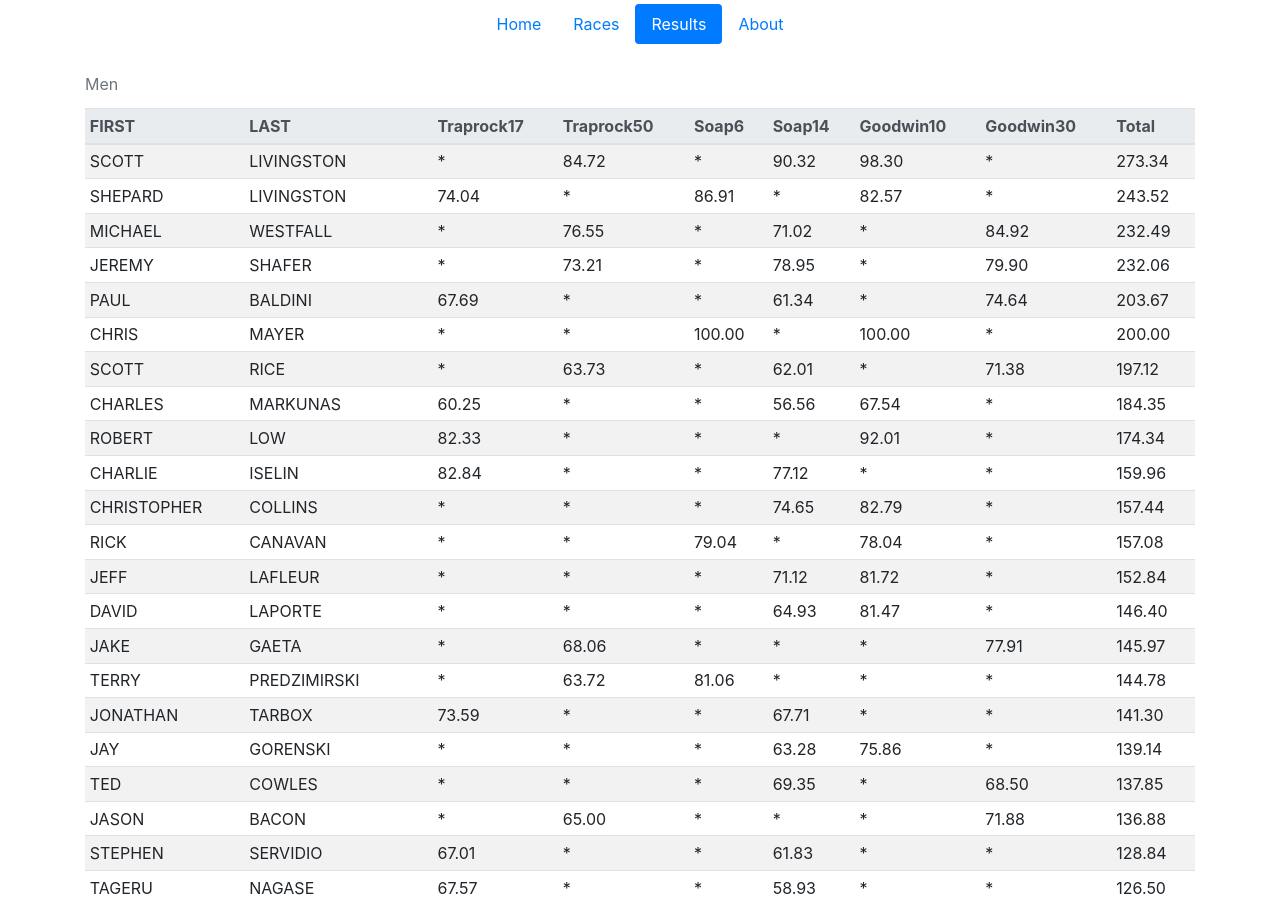
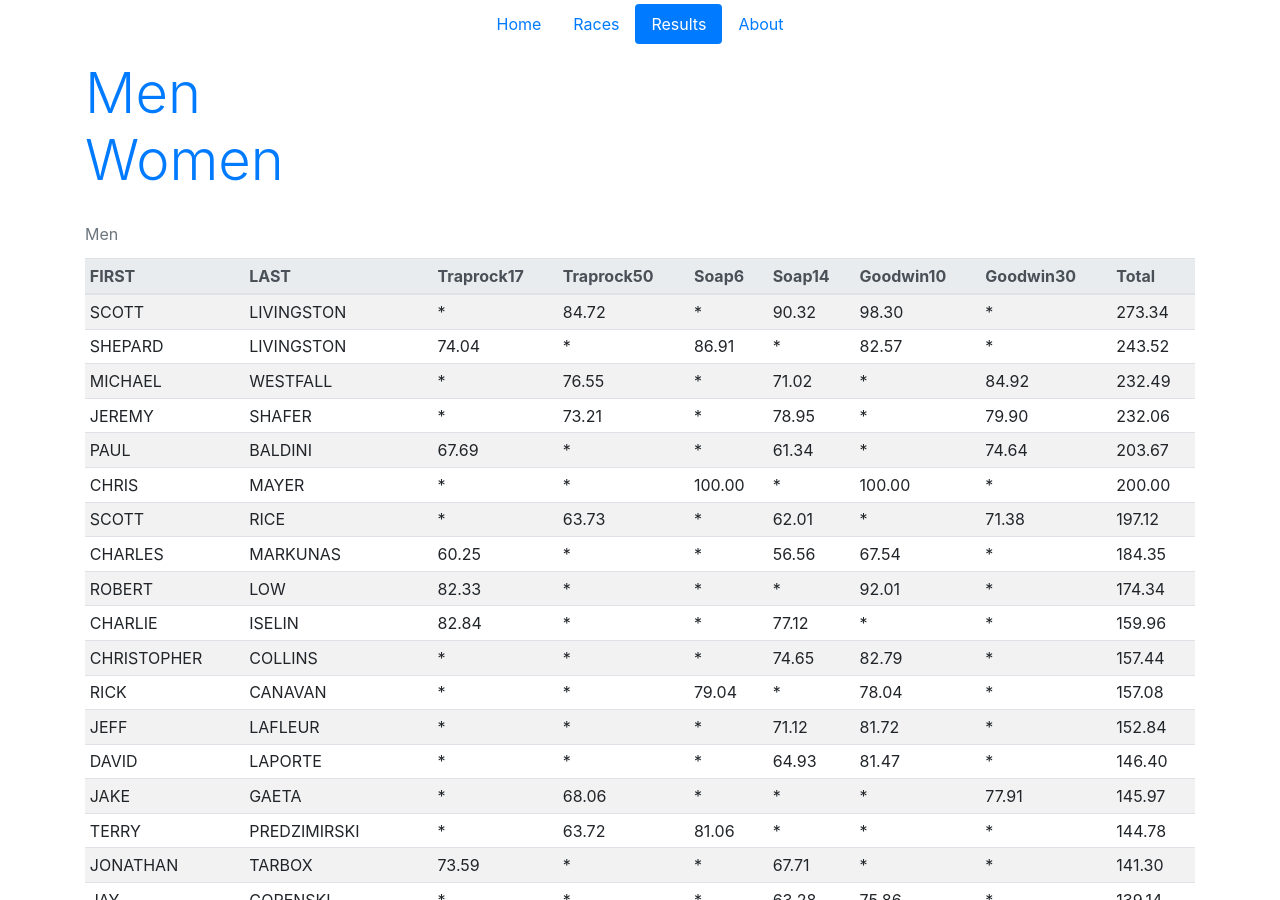
Before and after one commit to BlueBlazedTrailRunningSeries/BlueBlazedTrailRunningSeries.github.io, a Jekyll site: the page built from _results/2019.html, in a window 1280 px wide and 900 px high. Built offline with Jekyll 4.4.1, drawn with Linux system fonts in a browser that asks for light colours.

Commit message:
Added links to Men and Women result sections

```diff
--- a/_results/2019.html
+++ b/_results/2019.html
@@ -4,7 +4,14 @@ layout: default
 
 <div class="container">
 
-<div class="table-responsive">
+<div>
+  <ul class="pl-0" style="list-style: none;">
+    <li><a class="display-4" href="#men">Men</a></li>
+    <li><a class="display-4" href="#women">Women</a></li>
+  </ul>
+</div>
+
+<div class="table-responsive" id="men">
   <table class="table table-sm table-striped table-hover">
     <caption style="caption-side: top;">Men</caption>
     {% for participant in site.data.results.2019.men -%}
@@ -26,7 +33,7 @@ layout: default
   </table>
 </div>
 
-<div class="table-responsive">
+<div class="table-responsive" id="women">
   <table class="table table-sm table-striped table-hover">
     <caption style="caption-side: top;">Women</caption>
     {% for participant in site.data.results.2019.women -%}
```
